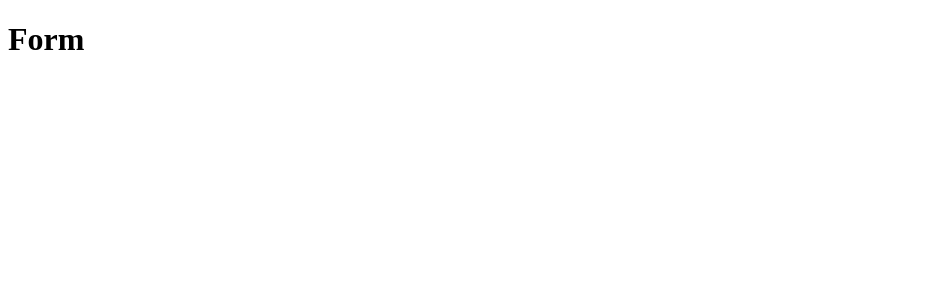
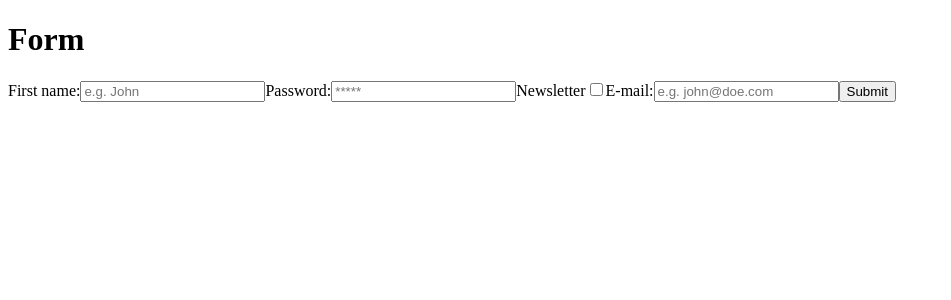
Before and after one commit to przemekpro/software-mind-task, a React (Create React App) app: page / in a window 1280 px wide. Shown: the top 300 px of the page, without its empty margins (0-951 px from the left). Built offline with nearby package versions, Linux system fonts and the light colour scheme.

Commit message:
create form

```diff
--- a/src/components/Form.jsx
+++ b/src/components/Form.jsx
@@ -1,6 +1,56 @@
 
 export default function Form() {
     return(
-        <h1>Form</h1>
+        <div className="form__wrapper">
+            <h1>Form</h1>
+            <form>
+                <label htmlFor="firstName">
+                    First name:
+                    <input
+                        required
+                        name="firstName"
+                        id="firstName"
+                        type="text"
+                        placeholder="e.g. John"
+                    />
+                </label>
+
+
+                <label htmlFor="password">
+                    Password:
+                    <input
+                        required
+                        name="password"
+                        id="password"
+                        type="password"
+                        placeholder="*****"
+                    />
+                </label>
+
+                <label htmlFor="newsletter">
+                    Newsletter
+                    <input
+                        name="newsletter"
+                        id="newsletter"
+                        type="checkbox"
+                        placeholder="e.g. John"
+                    />
+                </label>
+
+                <label htmlFor="email">
+                    E-mail:
+                    <input
+                        required
+                        name="email"
+                        id="email"
+                        type="email"
+                        placeholder="e.g. john@doe.com"
+                    />
+                </label>
+
+                <button>Submit</button>
+            </form>
+        </div>
+
     )
 }
```
